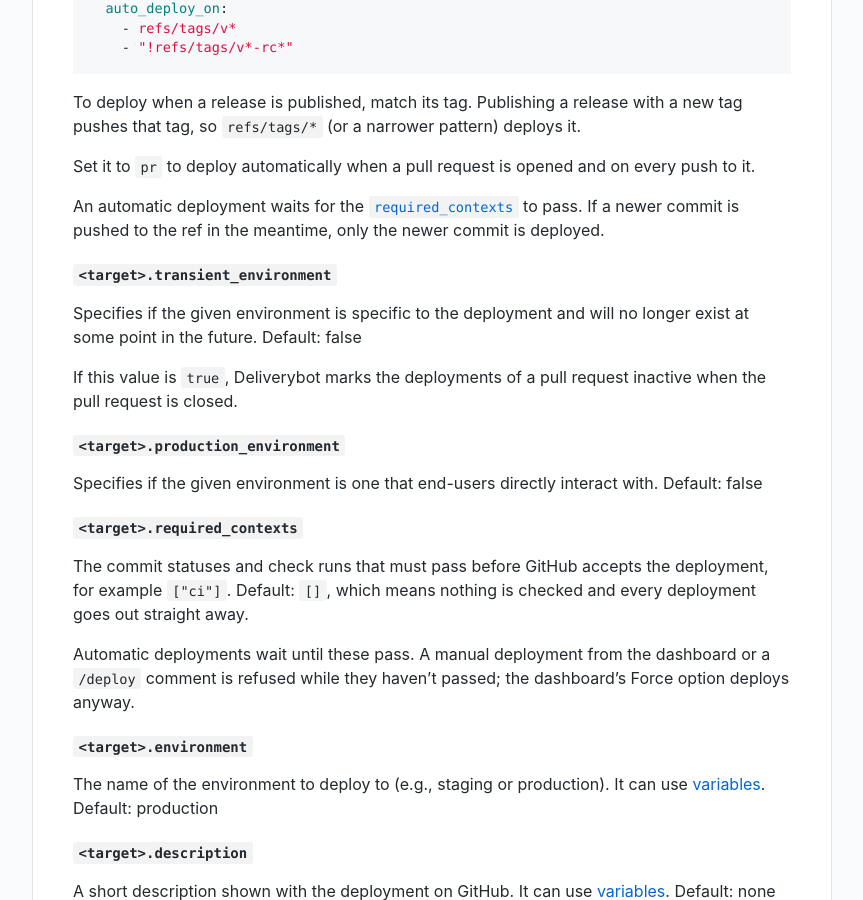
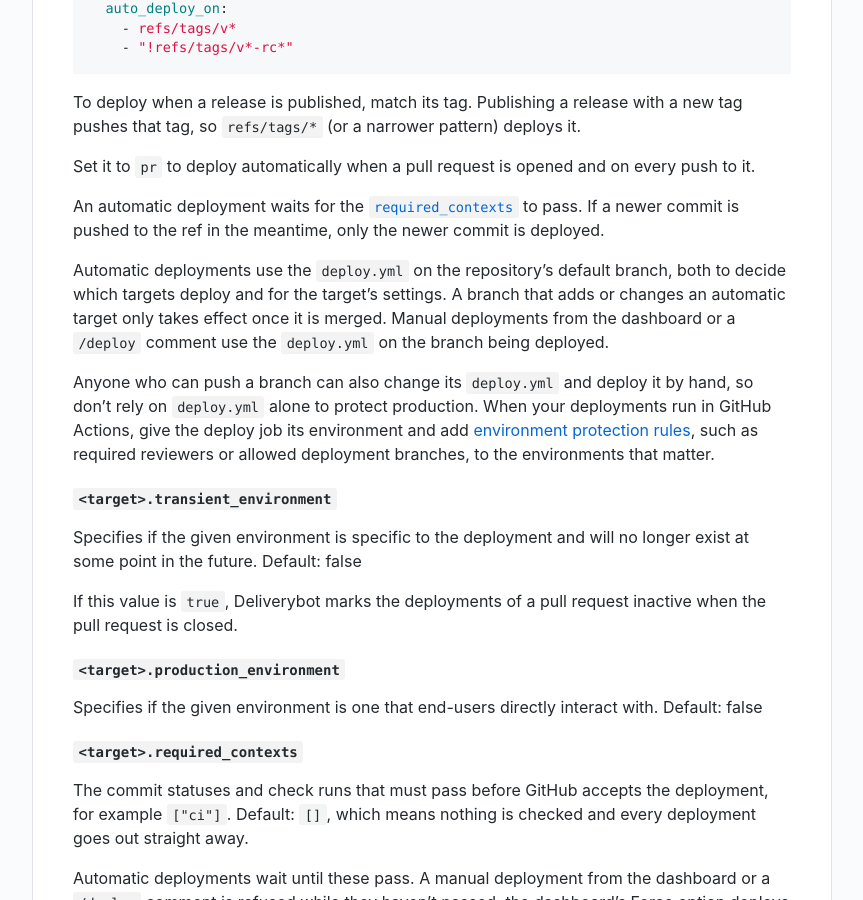
Before and after one commit to deliverybot/deliverybot.github.io, a Jekyll site: the page built from docs/configuration.md, in a window 1280 px wide and 900 px high, scrolled down 1971 px. Shown: the whole window, without its empty margins (208-1071 px from the left). Built offline with Jekyll 4.4.1, drawn with Linux system fonts in a browser that asks for light colours.

Commit message:
Explain where auto deploy settings come from (#34)
Automatic deployments use deploy.yml from the default branch, manual ones
from the branch being deployed. Recommend GitHub environment protection
rules for production, since deploy.yml on a branch is not a security
boundary.


Claude-Session: https://claude.ai/code/session_01TyUrH6MzpSigq97F7hVEuX

Co-authored-by: Claude <noreply@anthropic.com>

```diff
--- a/docs/configuration.md
+++ b/docs/configuration.md
@@ -72,6 +72,19 @@ every push to it.
 An automatic deployment waits for the
 [`required_contexts`](#targetrequired_contexts) to pass. If a newer commit is
 pushed to the ref in the meantime, only the newer commit is deployed.
+
+Automatic deployments use the `deploy.yml` on the repository's default branch,
+both to decide which targets deploy and for the target's settings. A branch that
+adds or changes an automatic target only takes effect once it is merged. Manual
+deployments from the dashboard or a `/deploy` comment use the `deploy.yml` on
+the branch being deployed.
+
+Anyone who can push a branch can also change its `deploy.yml` and deploy it by
+hand, so don't rely on `deploy.yml` alone to protect production. When your
+deployments run in GitHub Actions, give the deploy job its environment and add
+[environment protection rules](https://docs.github.com/en/actions/managing-workflow-runs-and-deployments/managing-deployments/managing-environments-for-deployment#deployment-protection-rules),
+such as required reviewers or allowed deployment branches, to the environments
+that matter.
 
 ##### `<target>.transient_environment`
 
```
